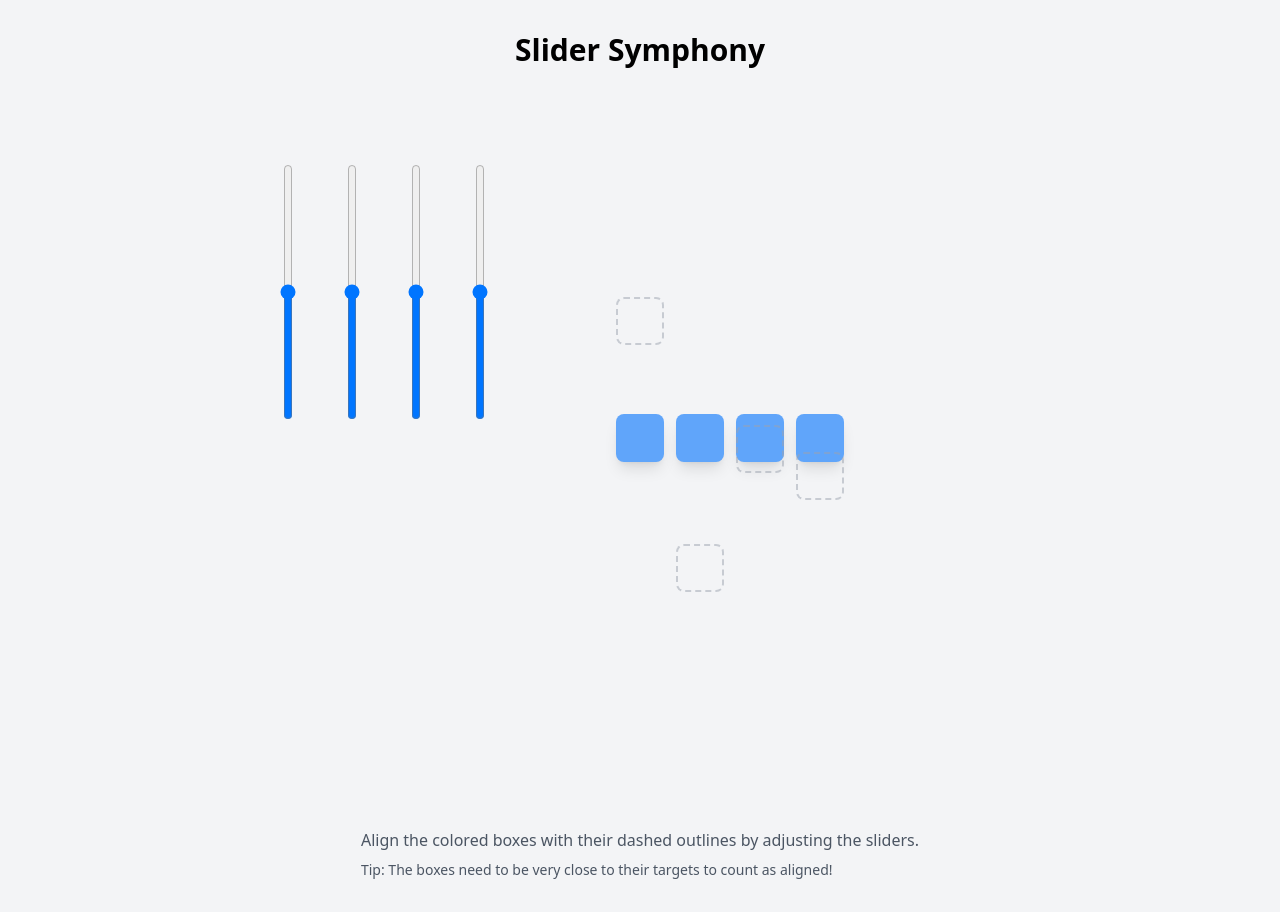
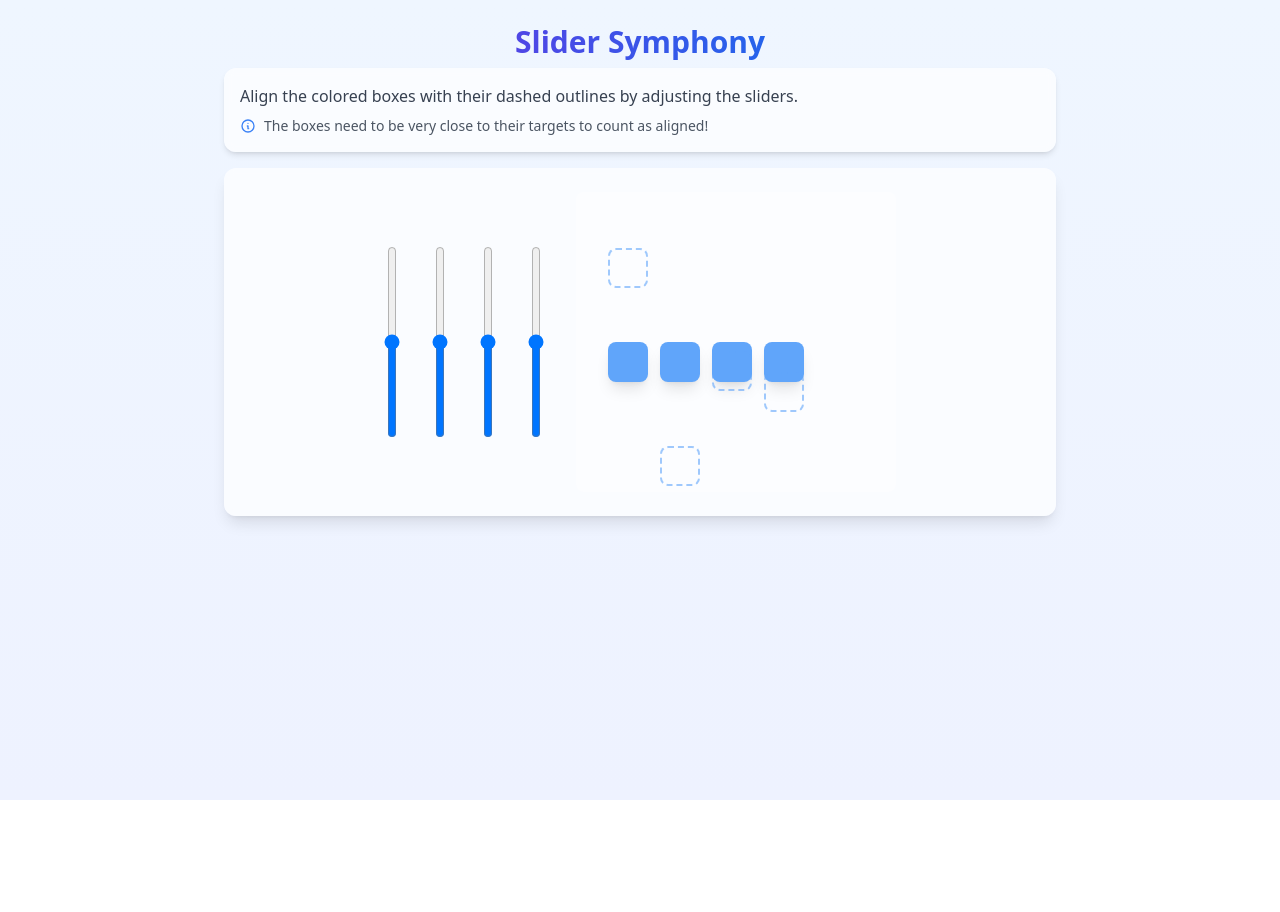
Before and after one commit to mattmazzola/webgames, a React (Vite) app in the folder webgames/: page /slider-symphony in a window 1280 px wide. After the commit the page ends 800 px from the top, so only its background shows below. Built offline with nearby package versions, Linux system fonts and the light colour scheme.

Commit message:
Sliders: tidy up

```diff
--- a/webgames/src/pages/SliderSymphony.tsx
+++ b/webgames/src/pages/SliderSymphony.tsx
@@ -5,16 +5,20 @@ export const PASSWORD_SliderSymphony = "SMOOTHSLIDER42";
 const SliderSymphony = () => {
   const [sliderValues, setSliderValues] = useState([50, 50, 50, 50]);
   const [targetPositions] = useState(() => {
-    // Generate random target positions between 100 and 400
+    // Generate random target positions between 10 and 250 to keep within bounds
     return Array.from(
       { length: 4 },
-      () => Math.floor(Math.random() * 300) + 100
+      () => Math.floor(Math.random() * 240) + 10
     );
   });
   const [isComplete, setIsComplete] = useState(false);
 
+  // Convert slider value (0-100) to box position (10-250)
+  const getBoxPosition = (value: number) => {
+    return 10 + (value * 240) / 100; // This gives us a range of 10-250px
+  };
+
   useEffect(() => {
-    // Check if all boxes are aligned (within 10px margin of error)
     const aligned = sliderValues.every(
       (value, index) =>
         Math.abs(getBoxPosition(value) - targetPositions[index]) < 10
@@ -23,41 +27,62 @@ const SliderSymphony = () => {
   }, [sliderValues, targetPositions]);
 
   const handleSliderChange = (index: number, value: number) => {
-    const newValues = [...sliderValues];
+    setSliderValues((prev) => {
+      const newValues = [...prev];
       newValues[index] = value;
-    setSliderValues(newValues);
-  };
-
-  // Convert slider value (0-100) to box position (0-500)
-  const getBoxPosition = (value: number) => {
-    return value * 5; // This gives us a range of 0-500px
+      return newValues;
+    });
   };
 
   return (
-    <div className="flex flex-col items-center min-h-screen p-8 bg-gray-100">
-      <h1 className="text-3xl font-bold mb-4">Slider Symphony</h1>
+    <div className="flex flex-col items-center min-h-screen bg-gradient-to-b from-blue-50 to-indigo-50">
+      <div className="w-full max-w-4xl px-8 py-6">
+        <h1 className="text-3xl font-bold text-center text-indigo-900 mb-2">
+          <span className="bg-clip-text text-transparent bg-gradient-to-r from-indigo-600 to-blue-600">
+            Slider Symphony
+          </span>
+        </h1>
 
-      {/* Fixed height container for success message */}
-      <div className="h-20 flex items-center">
-        <div
-          className={`transition-opacity duration-500 ${
-            isComplete ? "opacity-100" : "opacity-0"
-          }`}
-        >
-          <div className="p-4 bg-green-100 text-green-700 rounded-lg">
-            <div>🎉 Congratulations! You've aligned all the boxes!</div>
-            {isComplete && (
-              <div className="mt-2 text-sm font-mono">
-                Secret password: {PASSWORD_SliderSymphony}
+        {isComplete ? (
+          <div className="flex items-center justify-center min-h-[400px]">
+            <div className="p-8 bg-gradient-to-r from-green-100 to-emerald-100 text-emerald-700 rounded-xl shadow-lg border border-green-200 text-center">
+              <div className="text-4xl mb-4">🎉</div>
+              <div className="text-xl font-medium mb-4">
+                Congratulations! You've aligned all the boxes!
               </div>
-            )}
+              <div className="font-mono bg-white/50 px-4 py-2 rounded-md inline-block">
+                Password: {PASSWORD_SliderSymphony}
               </div>
             </div>
           </div>
+        ) : (
+          <>
+            {/* Instructions */}
+            <div className="mb-4 text-gray-700 bg-white/70 p-4 rounded-xl shadow-md backdrop-blur-sm">
+              <p className="text-base font-medium">
+                Align the colored boxes with their dashed outlines by adjusting
+                the sliders.
+              </p>
+              <p className="text-sm mt-2 text-gray-600 flex items-center gap-2">
+                <svg
+                  className="w-4 h-4 text-blue-500"
+                  fill="none"
+                  strokeLinecap="round"
+                  strokeLinejoin="round"
+                  strokeWidth="2"
+                  viewBox="0 0 24 24"
+                  stroke="currentColor"
+                >
+                  <path d="M13 16h-1v-4h-1m1-4h.01M21 12a9 9 0 11-18 0 9 9 0 0118 0z"></path>
+                </svg>
+                The boxes need to be very close to their targets to count as
+                aligned!
+              </p>
+            </div>
 
-      <div className="flex gap-32 relative">
+            <div className="flex flex-col md:flex-row items-center justify-center gap-8 bg-white/70 rounded-xl p-6 shadow-lg backdrop-blur-sm">
               {/* Sliders container */}
-        <div className="flex gap-12">
+              <div className="flex gap-8">
                 {sliderValues.map((value, index) => (
                   <div key={index} className="flex flex-col items-center">
                     <input
@@ -66,52 +91,50 @@ const SliderSymphony = () => {
                       onChange={(e) =>
                         handleSliderChange(index, parseInt(e.target.value))
                       }
-                className="h-64 -rotate-180"
+                      className="h-48 -rotate-180"
                       min="0"
                       max="100"
                       step="1"
-                style={{ writingMode: "vertical-lr" }}
+                      style={{
+                        writingMode: "vertical-lr",
+                        background: `linear-gradient(to top, #60a5fa ${value}%, #e2e8f0 ${value}%)`,
+                      }}
                     />
                   </div>
                 ))}
               </div>
 
               {/* Boxes container */}
-        <div className="relative w-96 h-[600px]">
+              <div className="relative w-80 h-[300px] flex items-center justify-center bg-white/30 rounded-lg">
+                <div className="relative w-64 h-[260px]">
                   {sliderValues.map((value, index) => (
-            <div key={index} className="absolute left-0 w-full">
+                    <div key={index} className="absolute w-full">
                       {/* Moving box */}
                       <div
-                className="w-12 h-12 rounded-lg shadow-lg absolute"
+                        className="w-10 h-10 rounded-lg shadow-lg absolute"
                         style={{
                           backgroundColor: isComplete ? "#4ade80" : "#60a5fa",
                           top: `${getBoxPosition(value)}px`,
-                  left: `${index * 60}px`,
+                          left: `${index * 52}px`,
                         }}
                       />
                       {/* Target box */}
                       <div
-                className="w-12 h-12 rounded-lg border-2 border-dashed border-gray-400 absolute"
+                        className="w-10 h-10 rounded-lg border-2 border-dashed absolute"
                         style={{
+                          borderColor: isComplete ? "#4ade80" : "#60a5fa",
                           top: `${targetPositions[index]}px`,
-                  left: `${index * 60}px`,
-                  opacity: 0.5,
+                          left: `${index * 52}px`,
+                          opacity: 0.6,
                         }}
                       />
                     </div>
                   ))}
                 </div>
               </div>
-
-      <div className="mt-16 text-gray-600">
-        <p>
-          Align the colored boxes with their dashed outlines by adjusting the
-          sliders.
-        </p>
-        <p className="text-sm mt-2">
-          Tip: The boxes need to be very close to their targets to count as
-          aligned!
-        </p>
+            </div>
+          </>
+        )}
       </div>
     </div>
   );
```
Lines whose indentation alone changed are shown as unchanged.
